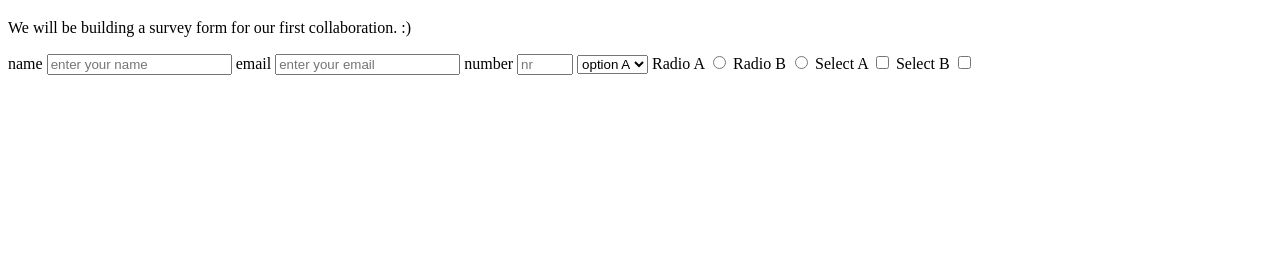
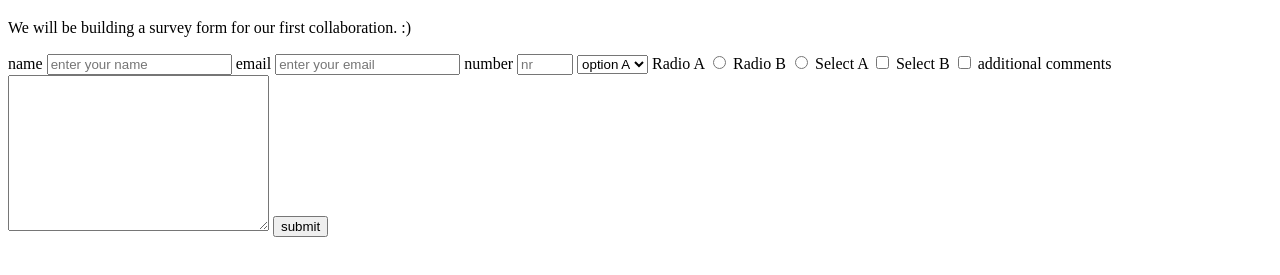
Before and after one commit to MattGomb/collab-1, a plain HTML site: page index.html in a window 1280 px wide. Shown: the part 61-336 px from the top of the page. Drawn offline with Linux system fonts and the light colour scheme.

Commit message:
finished the form

```diff
--- a/index.html
+++ b/index.html
@@ -30,6 +30,9 @@
       <input type="checkbox" name="value" value="selectA">
       <label for="value">Select B</label>
       <input type="checkbox" name="value" value="selectB">
+      <label for="textarea">additional comments</label>
+      <textarea name="comments" id="textarea" cols="30" rows="10"></textarea>
+      <button id="submit">submit</button>
     </form>
 
 
```
